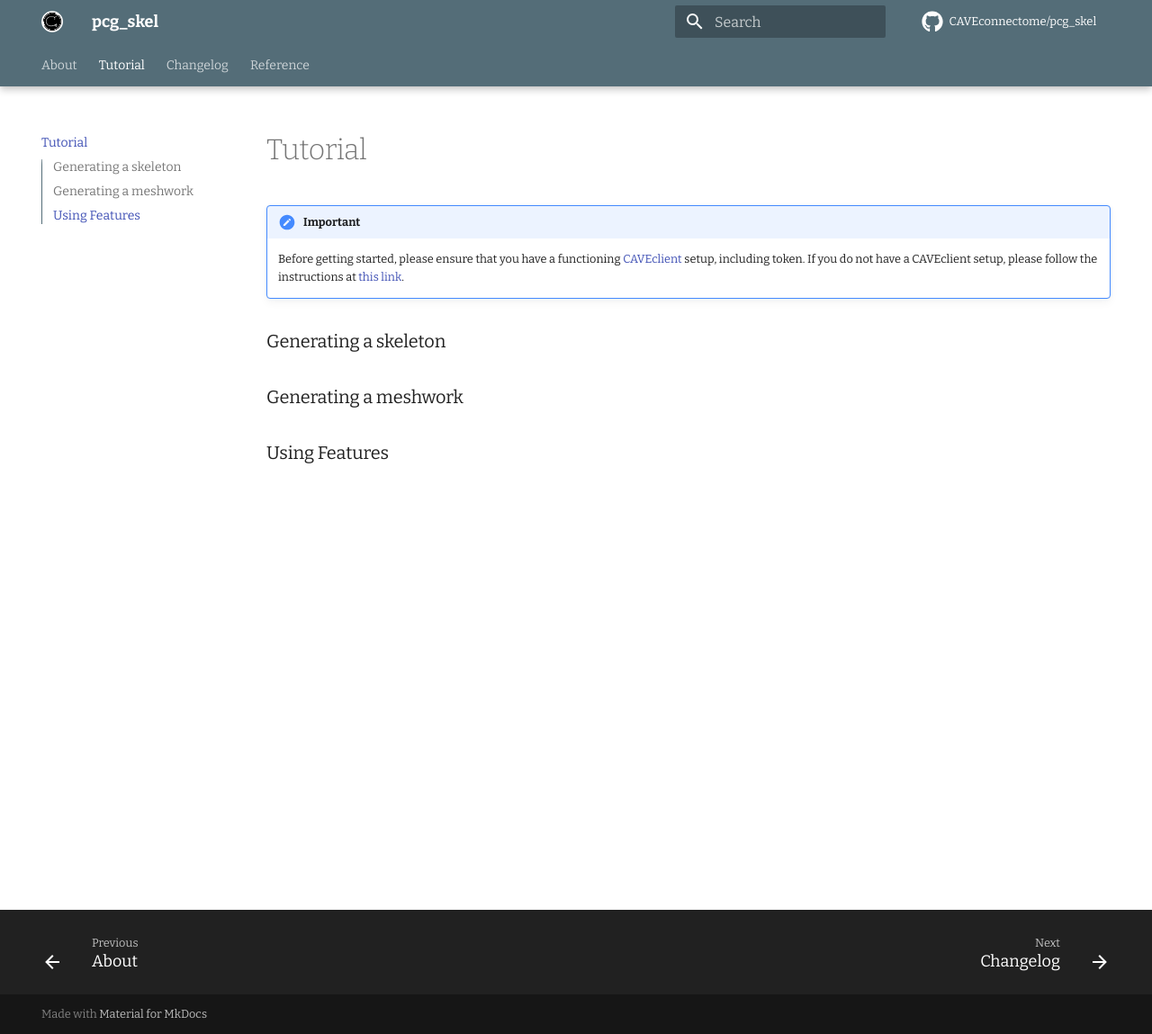
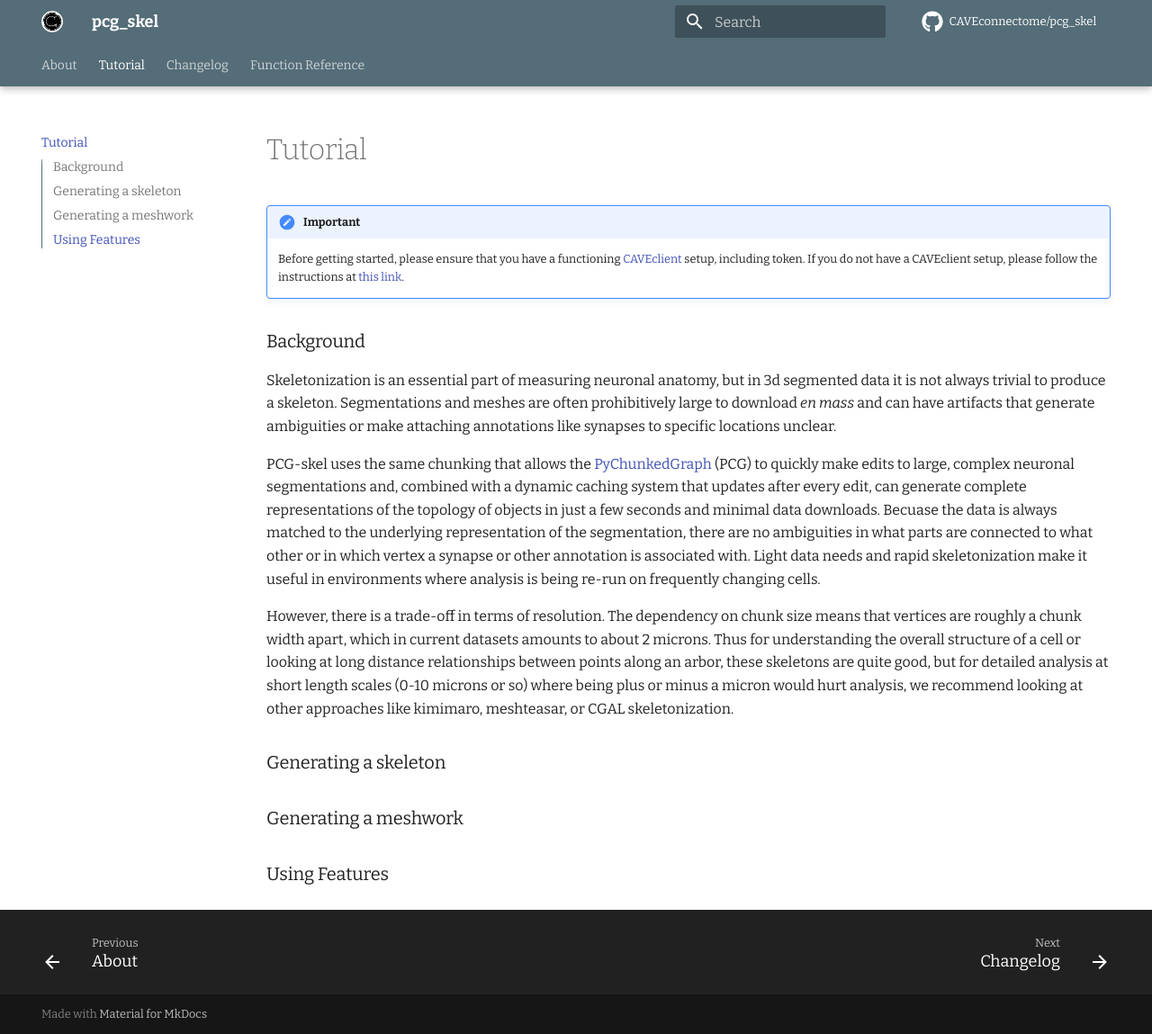
Before and after one commit to CAVEconnectome/pcg_skel, an MkDocs documentation site: the page built from docs/getting-started.md, in a window 1280 px wide and 1149 px high. Shown: the whole window at 90% size. Built offline with MkDocs 1.6.1 and Material for MkDocs 9.7.7, drawn with Linux system fonts in a browser that asks for light colours; comment, search, counter and statistics services are not loaded.

Commit message:
small doc tweaks

```diff
--- a/docs/getting-started.md
+++ b/docs/getting-started.md
@@ -5,8 +5,20 @@ title: Tutorial
 !!! important
     Before getting started, please ensure that you have a functioning [CAVEclient](https://caveconnectome.github.io/CAVEclient/) setup, including token. If you do not have a CAVEclient setup, please follow the instructions at [this link](https://allenswdb.github.io/microns-em/em-caveclient-setup.html).
 
+## Background
+
+Skeletonization is an essential part of measuring neuronal anatomy, but in 3d segmented data it is not always trivial to produce a skeleton.
+Segmentations and meshes are often prohibitively large to download *en mass* and can have artifacts that generate ambiguities or make attaching annotations like synapses to specific locations unclear.
+
+PCG-skel uses the same chunking that allows the [PyChunkedGraph](https://github.com/seung-lab/PyChunkedGraph) (PCG) to quickly make edits to large, complex neuronal segmentations and, combined with a dynamic caching system that updates after every edit, can generate complete representations of the topology of objects in just a few seconds and minimal data downloads.
+Becuase the data is always matched to the underlying representation of the segmentation, there are no ambiguities in what parts are connected to what other or in which vertex a synapse or other annotation is associated with. Light data needs and rapid skeletonization make it useful in environments where analysis is being re-run on frequently changing cells.
+
+However, there is a trade-off in terms of resolution.
+The dependency on chunk size means that vertices are roughly a chunk width apart, which in current datasets amounts to about 2 microns.
+Thus for understanding the overall structure of a cell or looking at long distance relationships between points along an arbor, these skeletons are quite good, but for detailed analysis at short length scales (0-10 microns or so) where being plus or minus a micron would hurt analysis, we recommend looking at other approaches like kimimaro, meshteasar, or CGAL skeletonization.
+
+
 ## Generating a skeleton
-
 
 ## Generating a meshwork
 
--- a/mkdocs.yml
+++ b/mkdocs.yml
@@ -37,7 +37,7 @@ nav:
   - About: index.md
   - Tutorial: getting-started.md
   - Changelog: changelog.md
-  - Reference:
+  - Function Reference:
     - reference/pcg_skel.md
     - reference/pcg_anno.md
     - reference/features.md
```
